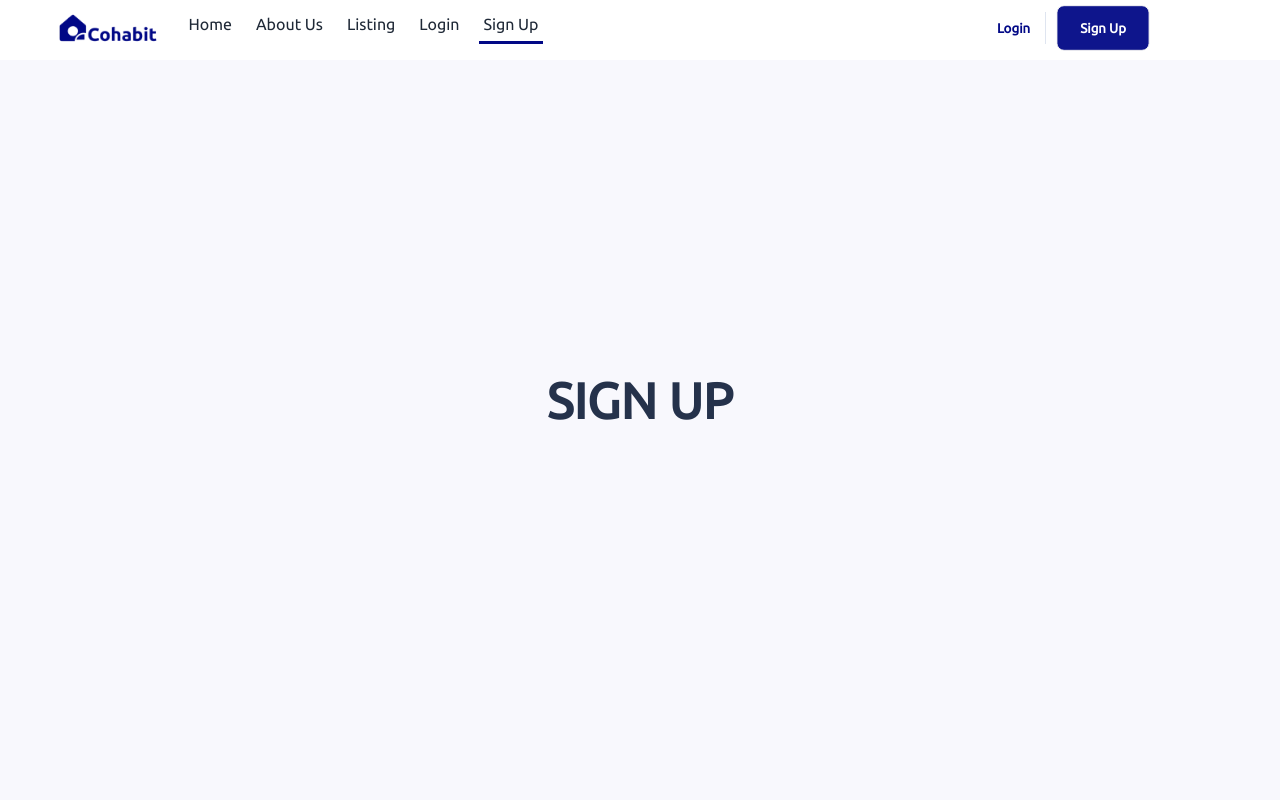
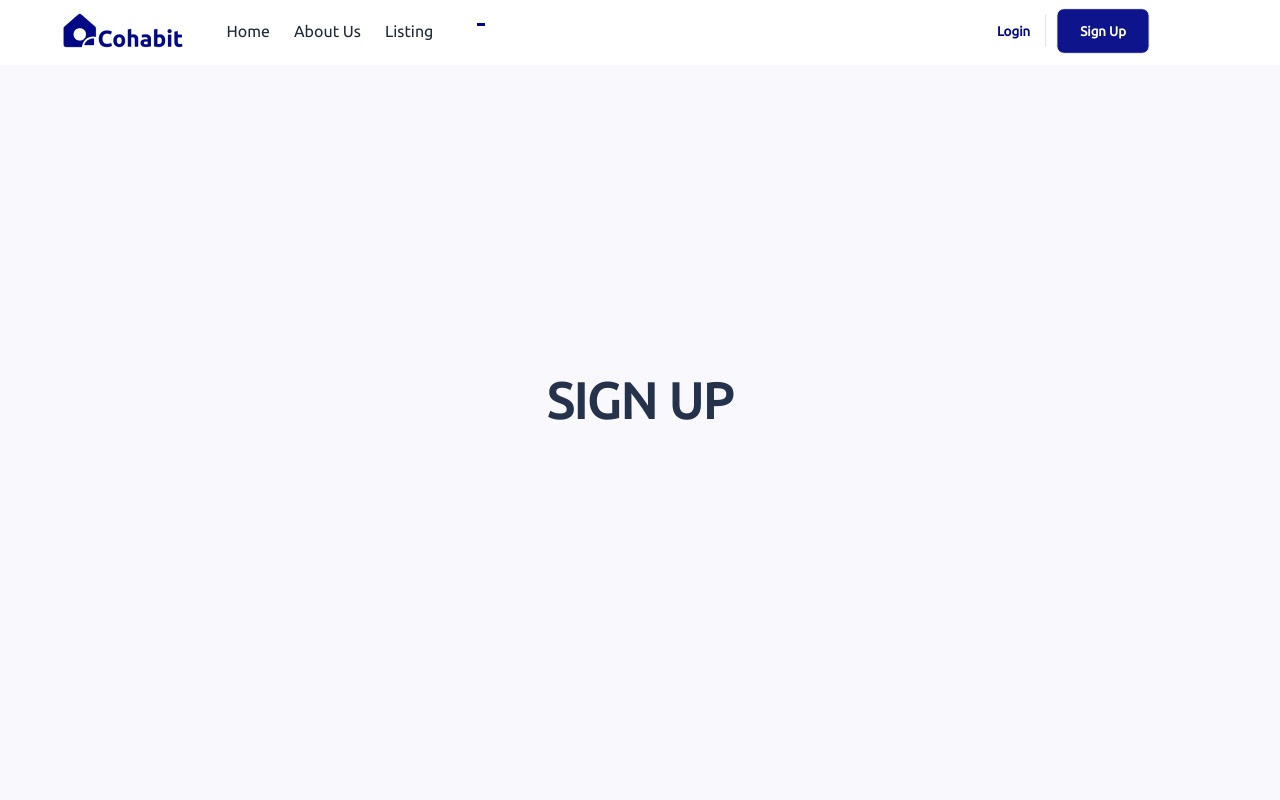
Before and after one commit to lazynerd-studios/Co-Habit-Landing, a React (Vite) app: page /signup in a window 1280 px wide. Shown: the top 800 px of the page. Built offline with nearby package versions, Linux system fonts and the light colour scheme.

Commit message:
Hid the extra 'login/signup' on mobile nav

```diff
--- a/src/Components/Navbars/Navbar.jsx
+++ b/src/Components/Navbars/Navbar.jsx
@@ -25,7 +25,7 @@ const Navbar = () => {
                 <NavLink to={item.path} className={({ isActive }) =>
                   isActive ? 'flex min-w-max rounded-none mx-2 pb-[0.3rem] border-b-[3px] px-1 border-[#010886]' : 'font-medium min-w-max px-1 mx-2'
                 }>
-                  <span className="">{item.title}</span>
+                  <span className={item.className}>{item.title}</span>
                 </NavLink>
               </li>
             );
--- a/src/Components/Navbars/NavbarData.jsx
+++ b/src/Components/Navbars/NavbarData.jsx
@@ -4,19 +4,19 @@ export const NavbarData = [
   {
     title: "Home",
     path: "/",
-    className: "nav-text",
+    className: "",
   },
 
   {
     title: "About Us",
     path: "/about-us",
-    className: "nav-text",
+    className: "",
   },
 
   {
     title: "Listing",
     path: "/listing",
-    className: "nav-text",
+    className: "",
   },
 
   {
```
